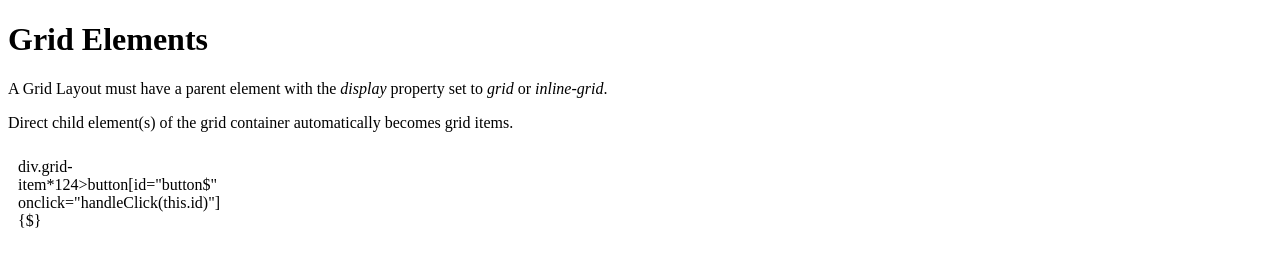
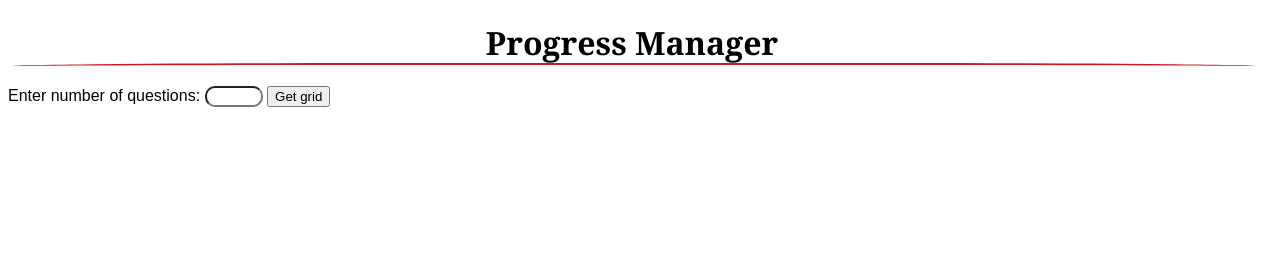
Before and after one commit to Kushal2528/ProgressManager, a plain HTML site: page index.html in a window 1280 px wide. Drawn offline with Linux system fonts and the light colour scheme.

Commit message:
Update index.html

```diff
--- a/index.html
+++ b/index.html
@@ -2,11 +2,29 @@
 <html>
 
 <head>
+
     <style>
+        .underlined {
+            position: relative;
+            margin-right: 1rem;
+        }
+
+        .underlined:after {
+            content: "";
+            position: absolute;
+            bottom: -10px;
+            left: 0;
+            height: 7px;
+            width: 100%;
+            border: solid 2px #cb1829;
+            border-color: #cb1829 transparent transparent transparent;
+            border-radius: 30%;
+        }
+
         .grid-container {
             display: grid;
-            grid-template-columns: auto auto auto auto;
-            height: 80px;
+            grid-template-columns: auto auto auto auto auto auto auto auto auto;
+            height: 20px;
             width: 80px;
             padding: 10px;
         }
@@ -16,31 +34,53 @@
             border: 1px solid rgba(0, 0, 0, 0.8);
             padding: 20px;
             font-size: 20px;
+            width: 80px;
             text-align: center;
         }
+    </style>
 
-        button {
-            width: 100%;
-            font-size: 30px;
-
-        }
-    </style>
 </head>
 
 <body>
 
-    <h1>Grid Elements</h1>
 
-    <p>A Grid Layout must have a parent element with the <em>display</em> property set to <em>grid</em> or
-        <em>inline-grid</em>.
-    </p>
+    <h1 class="underlined" style="text-align: center; font-family: Georgia">Progress Manager</h1>
 
-    <p>Direct child element(s) of the grid container automatically becomes grid items.</p>
+    <p style="font-family: Arial">Enter number of questions: <span><input id="gridNumber" type="text"
+                style="border-radius: 10px; width:50px"></span> <span><button
+                onclick="generateGrid();this.disabled=true">Get
+                grid</button></span></p>
 
-    <div class="grid-container">
-        div.grid-item*124>button[id="button$" onclick="handleClick(this.id)"]{$}
+    <div class="grid-container" id="parentgrid">
     </div>
+</body>
+<script>
+    function handleClick(id) {
+        checkBox = document.getElementById(id);
+        if (checkBox.checked == true) {
+            document.getElementById(`grid${id.slice(6)}`).style.background = "#00FF00";
+        } else {
+            document.getElementById(`grid${id.slice(6)}`).style.background = "#FFFFFF";
+        }
 
-</body>
+    }
+
+    function generateGrid() {
+        x = document.getElementById("gridNumber").value;
+        g = parseInt(x);
+        for (let i = 1; i <= g; i++) {
+            parent = document.getElementById("parentgrid");
+            div = document.createElement('div');
+            div.id = 'grid' + i;
+            div.innerHTML = `<input type="checkbox" id="button${i}"
+            onclick="handleClick(this.id)">${i}</input>`
+            div.className = "grid-item";
+            parent.appendChild(div);
+        }
+
+
+    }
+
+</script>
 
 </html>
```
